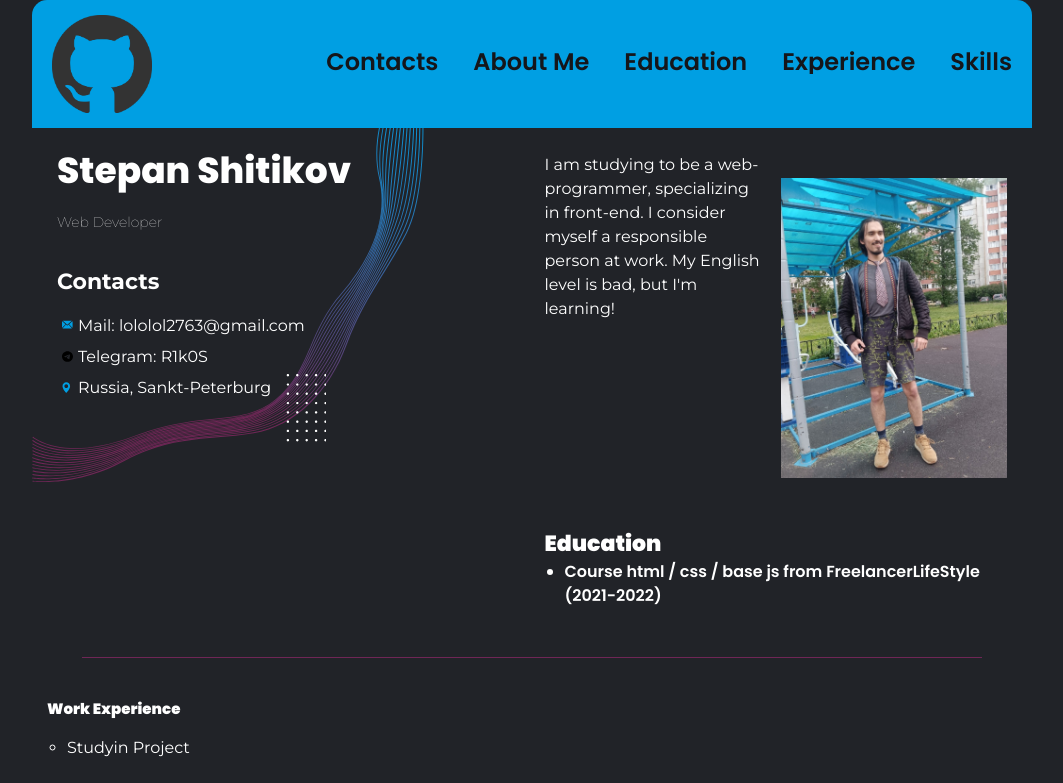
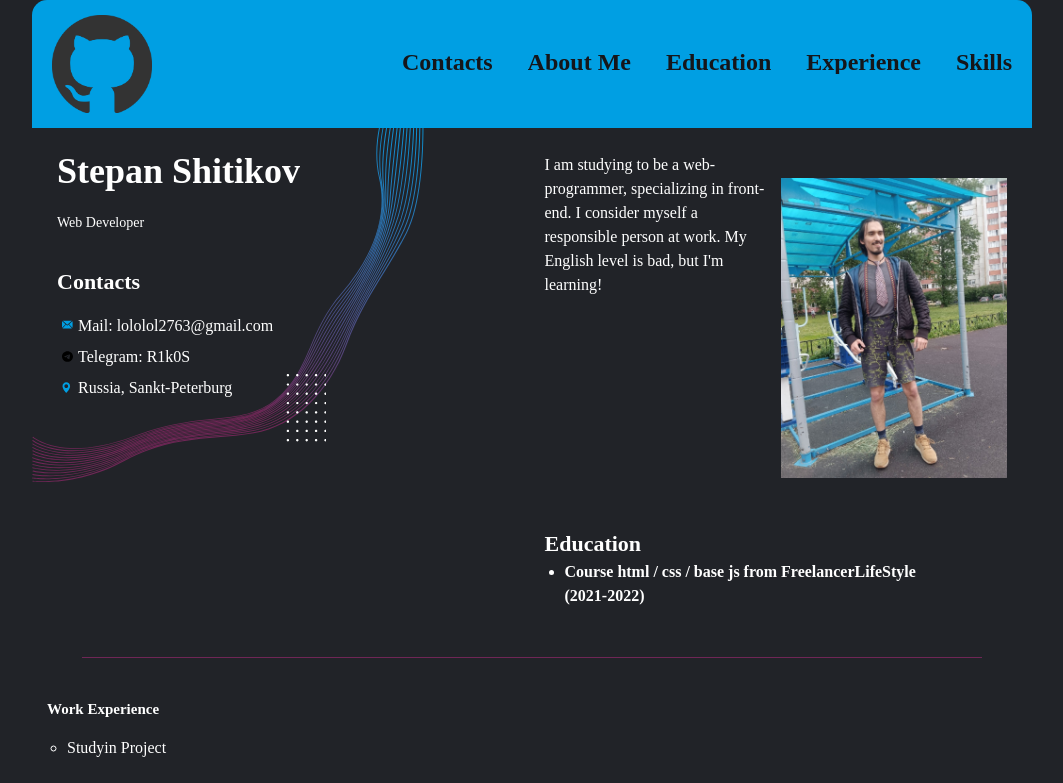
Before and after one commit to ThunderBoltCreator/rsschool-cv, a plain HTML site: page index.html in a window 1280 px wide. Shown: the top 783 px of the page, without its empty margins (108-1171 px from the left). Drawn offline with Linux system fonts and the light colour scheme.

Commit message:
fix: fix css fonts

```diff
--- a/css/style.css
+++ b/css/style.css
@@ -1,5 +1,3 @@
-@import url(https://fonts.googleapis.com/css?family=Montserrat:100,200,300,regular,600,700&display=swap);
-@import url(https://fonts.googleapis.com/css?family=Poppins:600,800,900&display=swap);
 * {
 	padding: 0;
 	margin: 0;
```
